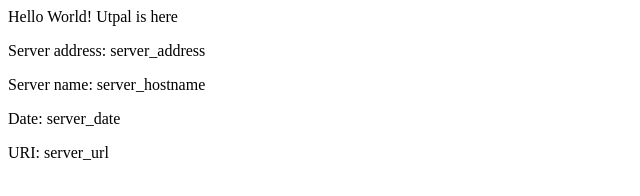
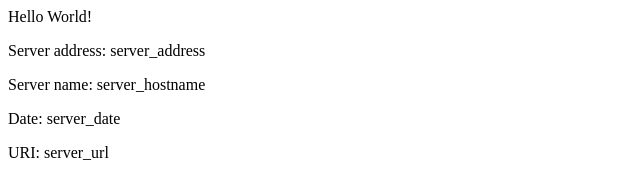
Before and after one commit to Utpal-H/eks-example, a plain HTML site: page src/index.html in a window 1280 px wide. Shown: the whole page, without its empty margins (0-640 px from the left). Drawn offline with Linux system fonts and the light colour scheme.

Commit message:
Revert "v2 Updating home page"
This reverts commit 7bd3416a58ea5d791b3bcbb7419d22bc9b72c4a8.

```diff
--- a/src/index.html
+++ b/src/index.html
@@ -1,8 +1,8 @@
 <head>
-<title>Hello World Utpal is here</title>
+<title>Hello World</title>
 </head>
 <div class="info">
-<h>Hello World! Utpal is here</h>
+<h>Hello World!</h>
 <p><span>Server&nbsp;address:</span> <span>server_address</span></p>
 <p><span>Server&nbsp;name:</span> <span>server_hostname</span></p>
 <p class="smaller"><span>Date:</span> <span>server_date</span></p>
```
